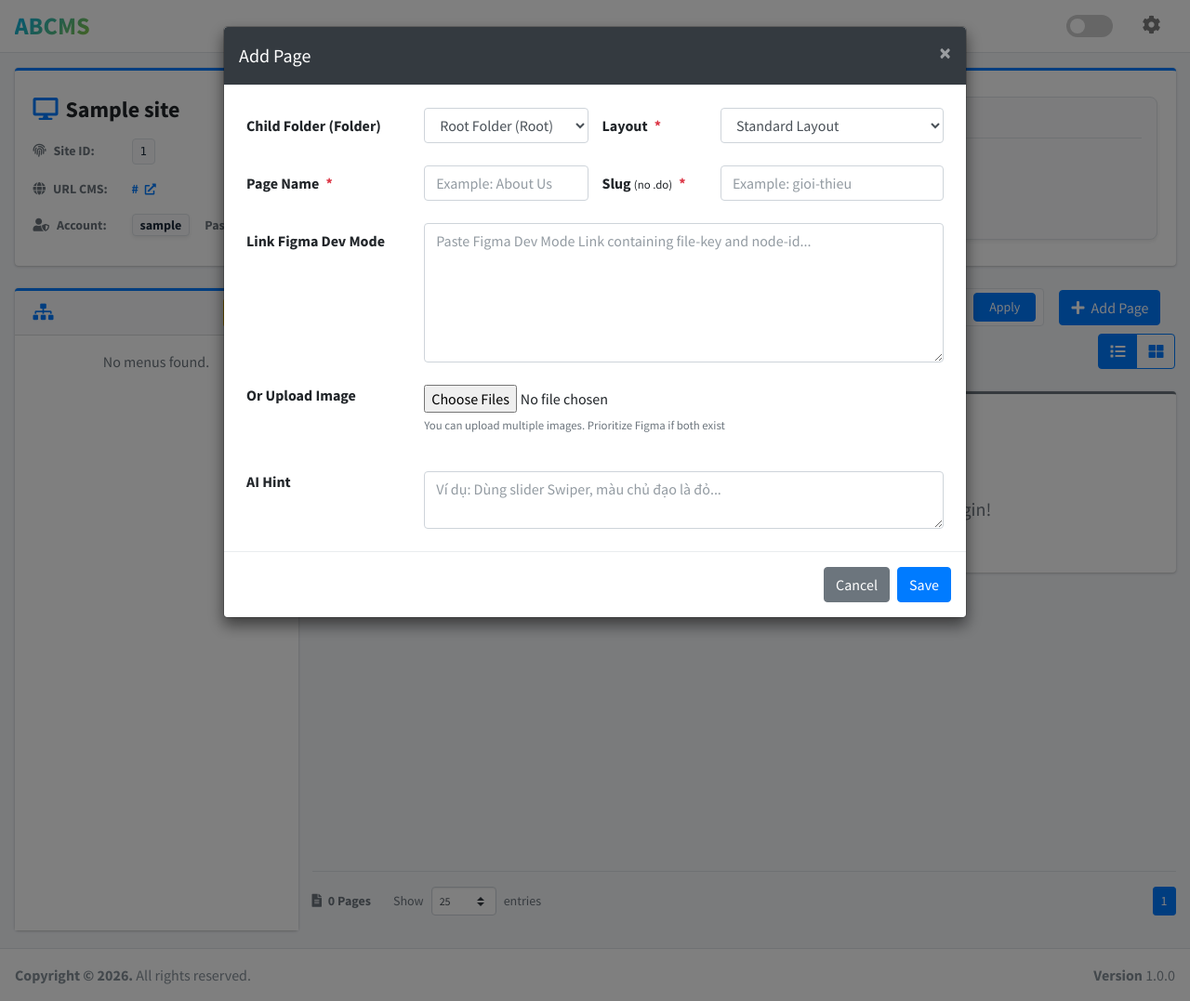
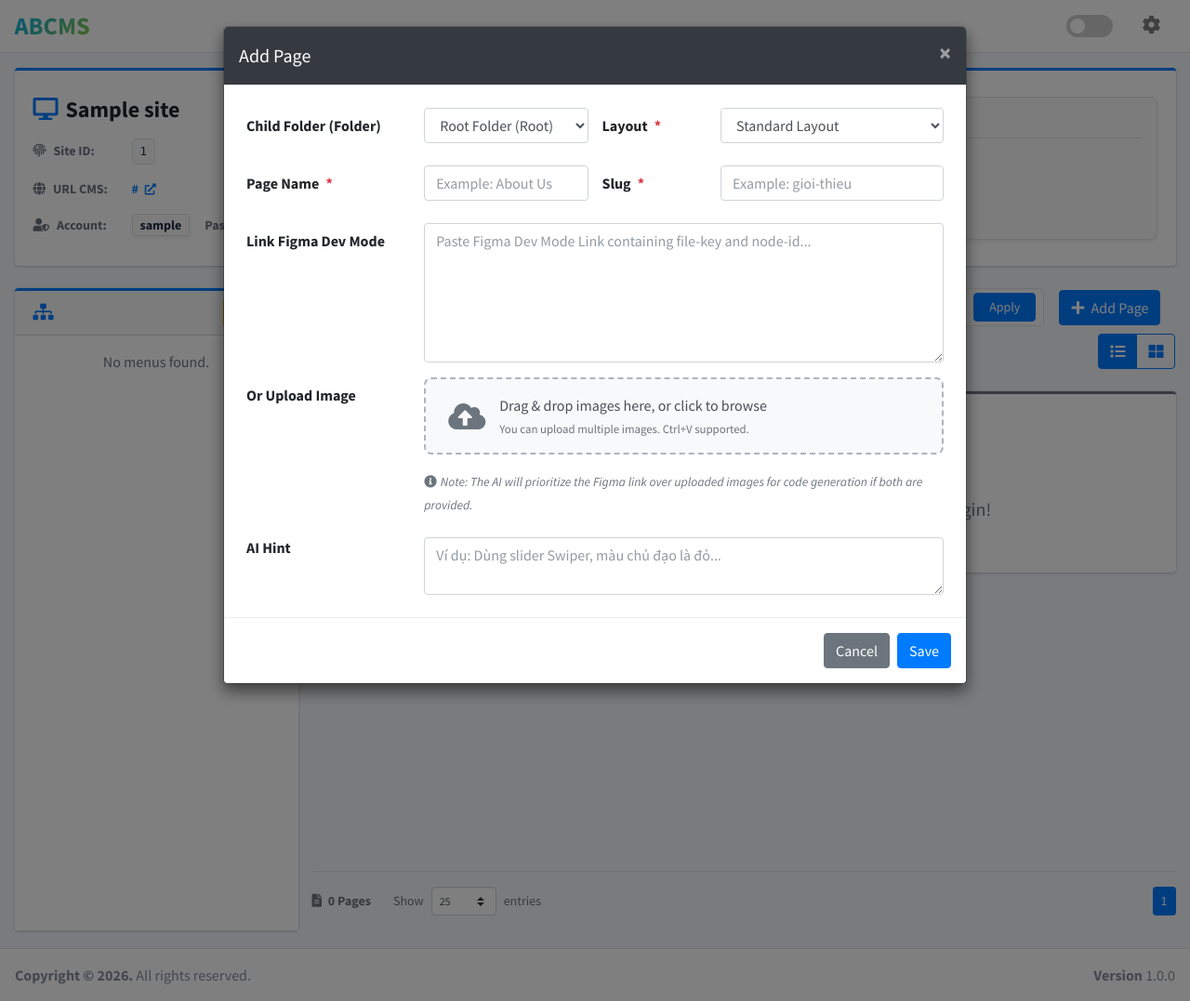
Before and after one commit to minhphong2311/ABCMS, a Flask app: template templates/site_detail.html in a window 1280 px wide, after a click on "Add Page". Shown: the whole page at 93% size. Run offline with Flask 3, Linux system fonts and the light colour scheme; the template is opened without the code that fills it: most values are stand-ins (such as "Sample title", 1, 10 or a date in 2020); data that the repository does not hold is empty; parts of the project's set-up code (start-up, migrations or seed data) failed here and were passed over; some libraries are stand-ins or nearby versions.

Commit message:
feat: Nâng cấp AI Chatbox (CoT, Fallback) và hoàn thiện Upload UI

````diff
--- a/app.py
+++ b/app.py
@@ -351,17 +351,20 @@ Mẫu bảng (table-template.html):
 ```
 
 Nhiệm vụ:
-1. Phân tích yêu cầu (có thể là thay đổi thẻ HTML (đổi tag, class, nội dung), thay đổi CSS (màu sắc, kích thước, khoảng cách), hoặc cả hai. Áp dụng các mẫu template nếu phù hợp.
-2. TUYỆT ĐỐI KHÔNG SỬ DỤNG INLINE STYLE TRONG HTML (`style="..."`). TẤT CẢ CÁC STYLE MỚI PHẢI ĐƯỢC VIẾT VÀO NỘI DUNG CSS ĐƯỢC TRẢ VỀ.
-3. Thực hiện thay đổi chính xác theo yêu cầu.
-4. Trả về TOÀN BỘ nội dung HTML (BẮT BUỘC giữ nguyên cấu trúc <!DOCTYPE html>, <head>, <link> nếu file gốc có) và CSS sau khi đã thay đổi.
-5. LƯU Ý CÚ PHÁP: Hãy cố gắng sử dụng nháy đơn (') cho các thuộc tính HTML (ví dụ <div class='my-class'>) và tự động escape các ký tự nháy kép để đảm bảo chuỗi JSON không bị lỗi (JSON Decode Error).
+1. NẾU KHÔNG HIỂU HOẶC THIẾU THÔNG TIN: Nếu yêu cầu không rõ ràng, hoặc bạn không tìm thấy thành phần cần sửa trong HTML gốc, hãy đặt `"needs_clarification": true` và điền câu hỏi vào trường `"question"` để hỏi lại người dùng. Bỏ trống html và css.
+2. NẾU ĐÃ RÕ YÊU CẦU:
+   a. "thinking": Phân tích logic (VD: "Người dùng muốn header width 100%. HTML gốc có class '.header-box'. Vậy tôi cần update class đó..."). QUAN SÁT KỸ HÌNH ẢNH GỐC để đảm bảo tỷ lệ đúng.
+   b. TUYỆT ĐỐI KHÔNG SỬ DỤNG INLINE STYLE.
+   c. Cung cấp TOÀN BỘ nội dung HTML (giữ nguyên cấu trúc <!DOCTYPE html> nếu có) và CSS mới. LƯU Ý CÚ PHÁP nháy đơn.
 
-Trả lời theo định dạng JSON sau (không thêm gì ngoài JSON, không bọc trong markdown):
+Trả lời theo định dạng JSON sau (không thêm gì ngoài JSON, không bọc markdown):
 {{
-  "explanation": "Giải thích RẤT NGẮN GỌN (1-2 câu) những gì đã thay đổi. BẮT BUỘC sử dụng ĐÚNG NGÔN NGỮ mà người dùng đã dùng để chat.",
-  "html": "toàn bộ nội dung HTML mới (hoặc chuỗi rỗng nếu không thay đổi HTML)",
-  "css": "toàn bộ nội dung CSS mới (hoặc chuỗi rỗng nếu không thay đổi CSS)"
+  "needs_clarification": false,
+  "question": "",
+  "thinking": "Phân tích logic từng bước",
+  "explanation": "Giải thích RẤT NGẮN GỌN thay đổi",
+  "html": "toàn bộ nội dung HTML mới",
+  "css": "toàn bộ nội dung CSS mới"
 }}"""
 
         import base64
@@ -397,11 +400,14 @@ Trả lời theo định dạng JSON sau (không thêm gì ngoài JSON, không b
             response_schema={
                 "type": "OBJECT",
                 "properties": {
+                    "needs_clarification": {"type": "BOOLEAN"},
+                    "question": {"type": "STRING"},
+                    "thinking": {"type": "STRING"},
                     "explanation": {"type": "STRING"},
                     "html": {"type": "STRING"},
                     "css": {"type": "STRING"}
                 },
-                "required": ["explanation", "html", "css"]
+                "required": ["needs_clarification", "question", "thinking", "explanation", "html", "css"]
             }
         )
 
@@ -412,7 +418,7 @@ Trả lời theo định dạng JSON sau (không thêm gì ngoài JSON, không b
         for attempt in range(max_retries):
             try:
                 response = client.models.generate_content(
-                    model='gemini-3.5-flash',
+                    model='gemini-3.6-flash',
                     contents=contents,
                     config=config
                 )
@@ -437,6 +443,15 @@ Trả lời theo định dạng JSON sau (không thêm gì ngoài JSON, không b
             text = text.split('```')[1].split('```')[0].strip()
 
         result = _json.loads(text)
+
+        needs_clarification = result.get('needs_clarification', False)
+        if needs_clarification:
+            return jsonify({
+                'success': True,
+                'reply': result.get('question', 'Xin lỗi, tôi chưa rõ ý bạn. Bạn có thể giải thích thêm hoặc chỉ rõ tên class/thẻ HTML cần sửa không?'),
+                'css_updated': False
+            })
+
         new_html = result.get('html', '').strip()
         new_css = result.get('css', '').strip()
         explanation = result.get('explanation', 'Đã cập nhật.')
--- a/routes/edit.py
+++ b/routes/edit.py
@@ -132,9 +132,12 @@ def edit_menu(site_id, menu_id):
         images_to_remove = []
 
     # Filter out removed paths and delete them from disk
+    remove_basenames = set(p.replace('\\', '/').split('/')[-1] for p in images_to_remove)
     new_existing_paths = []
+
     for path in existing_paths:
-        if path in images_to_remove or path.split('/')[-1] in images_to_remove or path.split('\\')[-1] in images_to_remove:
+        basename = path.replace('\\', '/').split('/')[-1]
+        if path in images_to_remove or basename in remove_basenames:
             try:
                 abs_path = path
                 if not os.path.isabs(abs_path):
--- a/routes/generate.py
+++ b/routes/generate.py
@@ -841,7 +841,7 @@ Trả lời theo định dạng JSON sau (không thêm gì ngoài JSON, không b
         from google import genai as _genai
         client = _genai.Client(api_key=api_key)
 
-        models_to_try = ['gemini-3.5-flash', 'gemini-2.0-flash', 'gemini-flash-latest']
+        models_to_try = ['gemini-3.6-flash', 'gemini-3.5-flash', 'gemini-2.0-flash', 'gemini-flash-latest']
         text = None
         for model in models_to_try:
             try:
@@ -1064,7 +1064,7 @@ STATUS: PERFECT (or NEEDS_FIX)
                 text = 'STATUS: NEEDS_FIX\n\n```html\n<div class="content-box"><div class="con-box"><h4 class="h4-tit01">Demo Title</h4><p class="con-p">Mock response.</p></div></div>\n```\n\n```css\n.content-box { padding: 20px; }\n```'
             else:
                 with compare_and_fix_visuals.api_lock:
-                    models_to_try = ['gemini-2.0-flash', 'gemini-2.0-flash-lite', 'gemini-flash-latest', 'gemini-3.5-flash']
+                    models_to_try = ['gemini-3.6-flash', 'gemini-2.0-flash', 'gemini-2.0-flash-lite', 'gemini-flash-latest', 'gemini-3.5-flash']
                     text = None
                     last_error = None
                     for model in models_to_try:
@@ -1299,7 +1299,7 @@ Return ONLY a valid JSON object matching this schema without markdown formatting
 """
             contents = gemini_files + [prompt]
             response = client.models.generate_content(
-                model='gemini-3.5-flash',
+                model='gemini-3.6-flash',
                 contents=contents
             )
 
--- a/templates/site_detail.html
+++ b/templates/site_detail.html
@@ -608,7 +608,7 @@ Email: phongnguyen@andvina.com
               <input type="text" class="form-control" id="menu_name" name="menu_name" required placeholder="Example: About Us">
             </div>
 
-            <div class="col-md-2 col-form-label"><label for="menu_slug">Slug <small>(no .do)</small> <span class="text-danger ml-1">*</span></label></div>
+            <div class="col-md-2 col-form-label"><label for="menu_slug">Slug <span class="text-danger ml-1">*</span></label></div>
             <div class="col-md-4">
               <input type="text" class="form-control" id="menu_slug" name="menu_slug" required placeholder="Example: gioi-thieu">
             </div>
@@ -622,14 +622,27 @@ Email: phongnguyen@andvina.com
           </div>
 
           <div class="row form-group mb-3">
-            <div class="col-md-3 col-form-label"><label for="image_file">Or Upload Image</label></div>
+            <div class="col-md-3 col-form-label"><label>Or Upload Image</label></div>
             <div class="col-md-9">
-              <input type="file" class="form-control-file mt-2" id="image_files" name="image_files" accept="image/*" multiple onchange="previewImages(this, 'add_image_status')">
-              <small class="form-text text-muted">You can upload multiple images. Prioritize Figma if both exist</small>
-              <div id="add_image_status" class="mt-3 d-flex flex-wrap gap-2" style="display: none; gap: 10px;">
+              <div class="custom-upload-box">
+                  <i class="fas fa-cloud-upload-alt"></i>
+                  <div>
+                      <p>Drag & drop images here, or click to browse</p>
+                      <small class="form-text text-muted mt-1">You can upload multiple images. Ctrl+V supported.</small>
+                  </div>
+                  <input type="file" id="image_files" name="image_files" accept="image/*" multiple onchange="previewImages(this, 'add_image_status')">
+              </div>
+              <div id="add_image_status" class="preview-wrapper d-none">
                   <!-- Previews will be injected here -->
               </div>
-              <button type="button" class="btn btn-outline-danger btn-sm mt-2" id="btn_remove_add_image" style="display: none;" onclick="removeAddImages()">Clear Images</button>
+              <button type="button" class="btn btn-outline-danger btn-sm mt-2 d-none" id="btn_remove_add_image" onclick="removeAddImages()">Clear Images</button>
+            </div>
+          </div>
+
+          <div class="row mb-3">
+            <div class="col-md-3"></div>
+            <div class="col-md-9">
+              <span class="text-muted priority-note"><i class="fas fa-info-circle mr-1"></i>Note: The AI will prioritize the Figma link over uploaded images for code generation if both are provided.</span>
             </div>
           </div>
 
@@ -684,7 +697,7 @@ Email: phongnguyen@andvina.com
               <input type="text" class="form-control" id="edit_menu_name" name="menu_name" required>
             </div>
 
-            <div class="col-md-2 col-form-label"><label for="edit_menu_slug">Slug <small>(no .do)</small> <span class="text-danger ml-1">*</span></label></div>
+            <div class="col-md-2 col-form-label"><label for="edit_menu_slug">Slug <span class="text-danger ml-1">*</span></label></div>
             <div class="col-md-4">
               <input type="text" class="form-control" id="edit_menu_slug" name="menu_slug" required>
             </div>
@@ -698,19 +711,32 @@ Email: phongnguyen@andvina.com
           </div>
 
           <div class="row form-group mb-3">
-            <div class="col-md-3 col-form-label"><label for="edit_image_file">Or Upload Image</label></div>
+            <div class="col-md-3 col-form-label"><label>Or Upload Image</label></div>
             <div class="col-md-9">
-              <input type="file" class="form-control-file mt-2" id="edit_image_files" name="image_files" accept="image/*" multiple onchange="previewImages(this, 'edit_new_image_status');">
-              <small class="form-text text-muted">You can upload multiple images. Prioritize Figma if both exist</small>
+              <div class="custom-upload-box">
+                  <i class="fas fa-cloud-upload-alt"></i>
+                  <div>
+                      <p>Drag & drop images here, or click to browse</p>
+                      <small class="form-text text-muted mt-1">You can upload multiple images. Ctrl+V supported.</small>
+                  </div>
+                  <input type="file" id="edit_image_files" name="image_files" accept="image/*" multiple onchange="previewImages(this, 'edit_new_image_status');">
+              </div>
               <input type="hidden" id="images_to_remove" name="images_to_remove" value="[]">
 
-              <div id="edit_existing_image_status" class="mt-3 d-flex flex-wrap gap-2" style="display: none; gap: 10px;">
+              <div id="edit_existing_image_status" class="preview-wrapper d-none">
                   <!-- Previews will be injected here -->
               </div>
 
-              <div id="edit_new_image_status" class="mt-3 d-flex flex-wrap gap-2" style="display: none; gap: 10px; border-top: 1px dashed #ccc; padding-top: 10px;">
+              <div id="edit_new_image_status" class="preview-wrapper preview-wrapper-new d-none">
                   <!-- New Previews will be injected here -->
               </div>
+            </div>
+          </div>
+
+          <div class="row mb-3">
+            <div class="col-md-3"></div>
+            <div class="col-md-9">
+              <span class="text-muted priority-note"><i class="fas fa-info-circle mr-1"></i>Note: The AI will prioritize the Figma link over uploaded images for code generation if both are provided.</span>
             </div>
           </div>
 
@@ -823,6 +849,87 @@ Email: phongnguyen@andvina.com
 .tree-node.bg-info, .tree-leaf.bg-info {
     color: #fff !important;
 }
+
+/* Priority Note */
+.priority-note {
+    font-size: 0.85rem;
+    font-style: italic;
+}
+
+/* Upload Area Styles */
+.custom-upload-box {
+    border: 2px dashed #adb5bd;
+    border-radius: 8px;
+    padding: 1rem 1.5rem;
+    text-align: left;
+    background: #f8f9fa;
+    transition: all 0.3s ease;
+    cursor: pointer;
+    position: relative;
+    display: flex;
+    align-items: center;
+    gap: 15px;
+}
+.custom-upload-box:hover {
+    border-color: #007bff;
+    background: #e9ecef;
+}
+body.dark-mode .custom-upload-box {
+    background: #343a40;
+    border-color: #6c757d;
+}
+body.dark-mode .custom-upload-box:hover {
+    background: #495057;
+    border-color: #17a2b8;
+}
+.custom-upload-box input[type="file"] {
+    position: absolute;
+    width: 100%;
+    height: 100%;
+    top: 0;
+    left: 0;
+    opacity: 0;
+    cursor: pointer;
+}
+.custom-upload-box i {
+    font-size: 2rem;
+    color: #6c757d;
+    margin-bottom: 0;
+}
+.custom-upload-box p {
+    margin: 0;
+    font-weight: 500;
+    color: #495057;
+}
+body.dark-mode .custom-upload-box p {
+    color: #ced4da;
+}
+
+/* Image Preview Styles */
+.preview-wrapper {
+    margin-top: 15px;
+    display: flex;
+    flex-wrap: wrap;
+    gap: 10px;
+}
+.preview-wrapper-new {
+    border-top: 1px dashed #ccc;
+    padding-top: 10px;
+}
+.preview-img-thumb {
+    max-height: 150px;
+    min-height: 50px;
+    min-width: 50px;
+}
+.btn-remove-preview {
+    top: -10px;
+    right: -10px;
+    border-radius: 50%;
+    padding: 0.1rem 0.3rem;
+    line-height: 1;
+    z-index: 2;
+}
+
 .tree-node.bg-info .text-muted, .tree-leaf.bg-info .text-muted, .tree-leaf.bg-info .text-secondary {
     color: #f8f9fa !important;
 }
@@ -1492,7 +1599,8 @@ function openEditMenuModal(btnElement) {
     imagesToRemoveInput.value = "[]";
     existingStatusDiv.innerHTML = ''; // clear
     newStatusDiv.innerHTML = '';
-    newStatusDiv.style.display = 'none';
+    newStatusDiv.classList.remove('d-flex');
+    newStatusDiv.classList.add('d-none');
     document.getElementById('edit_image_files').value = '';
 
     if (imagePaths) {
@@ -1503,17 +1611,19 @@ function openEditMenuModal(btnElement) {
             const safePath = path.replace(/\\/g, '\\\\');
             const imgHTML = `
                 <div class="position-relative d-inline-block existing-image-container">
-                    <img src="/uploads/{{ site.id }}/${filename}" alt="Uploaded Image" class="img-thumbnail" style="max-height: 150px;">
-                    <button type="button" class="btn btn-danger btn-sm position-absolute" style="top: -10px; right: -10px; border-radius: 50%; padding: 0.1rem 0.3rem; line-height: 1;" onclick="removeExistingImage('${safePath}', this)" title="Remove Image">
+                    <img src="/uploads/{{ site.id }}/${filename}" alt="Uploaded Image" class="img-thumbnail preview-img-thumb">
+                    <button type="button" class="btn btn-danger btn-sm position-absolute btn-remove-preview" onclick="removeExistingImage('${safePath}', this)" title="Remove Image">
                         <i class="fas fa-times"></i>
                     </button>
                 </div>
             `;
             existingStatusDiv.insertAdjacentHTML('beforeend', imgHTML);
         });
-        existingStatusDiv.style.display = 'flex';
+        existingStatusDiv.classList.remove('d-none');
+        existingStatusDiv.classList.add('d-flex');
     } else {
-        existingStatusDiv.style.display = 'none';
+        existingStatusDiv.classList.remove('d-flex');
+        existingStatusDiv.classList.add('d-none');
     }
 
     // Set form action dynamically with id
@@ -1526,7 +1636,8 @@ function openEditMenuModal(btnElement) {
 function removeExistingImage(path, btnElement) {
     const container = btnElement.closest('.existing-image-container');
     if(container) {
-        container.style.display = 'none';
+        container.classList.remove('d-inline-block');
+        container.classList.add('d-none');
     }
 
     const hiddenInput = document.getElementById('images_to_remove');
@@ -1549,24 +1660,52 @@ function previewImages(input, statusId) {
     const btnRemove = isAdd ? document.getElementById('btn_remove_add_image') : null;
 
     if (input.files && input.files.length > 0) {
-        Array.from(input.files).forEach(file => {
+        Array.from(input.files).forEach((file, index) => {
+            const container = document.createElement('div');
+            container.className = 'position-relative d-inline-block new-image-container';
+            container.innerHTML = `
+                <img alt="Preview" class="img-thumbnail preview-img-thumb">
+                <button type="button" class="btn btn-danger btn-sm position-absolute btn-remove-preview" onclick="removeNewImage('${input.id}', ${index}, '${statusId}')" title="Remove Image">
+                    <i class="fas fa-times"></i>
+                </button>
+            `;
+            statusDiv.appendChild(container);
+
+            const img = container.querySelector('img');
             var reader = new FileReader();
             reader.onload = function(e) {
-                const imgHTML = `
-                    <div class="position-relative d-inline-block">
-                        <img src="${e.target.result}" alt="Preview" class="img-thumbnail" style="max-height: 150px;">
-                    </div>
-                `;
-                statusDiv.insertAdjacentHTML('beforeend', imgHTML);
+                img.src = e.target.result;
             }
             reader.readAsDataURL(file);
         });
-        statusDiv.style.display = 'flex';
-        if(btnRemove) btnRemove.style.display = 'inline-block';
+        statusDiv.classList.remove('d-none');
+        statusDiv.classList.add('d-flex');
+        if(btnRemove) {
+            btnRemove.classList.remove('d-none');
+            btnRemove.classList.add('d-inline-block');
+        }
     } else {
-        statusDiv.style.display = 'none';
-        if(btnRemove) btnRemove.style.display = 'none';
-    }
+        statusDiv.classList.remove('d-flex');
+        statusDiv.classList.add('d-none');
+        if(btnRemove) {
+            btnRemove.classList.remove('d-inline-block');
+            btnRemove.classList.add('d-none');
+        }
+    }
+}
+
+function removeNewImage(inputId, fileIndex, statusId) {
+    const input = document.getElementById(inputId);
+    if (!input.files || input.files.length === 0) return;
+
+    const dt = new DataTransfer();
+    for (let i = 0; i < input.files.length; i++) {
+        if (i !== fileIndex) {
+            dt.items.add(input.files[i]);
+        }
+    }
+    input.files = dt.files;
+    previewImages(input, statusId);
 }
 
 function removeAddImages() {
@@ -2311,6 +2450,55 @@ function changePageSize() {
     currentPage = 1;
     applyFilters();
 }
+
+// Hỗ trợ paste (Ctrl+V) hình ảnh từ clipboard
+document.addEventListener('paste', function(e) {
+    const addModal = document.getElementById('addMenuModal');
+    const editModal = document.getElementById('editMenuModal');
+
+    let targetInput = null;
+    let targetStatusId = null;
+
+    // Kiểm tra xem modal nào đang được mở
+    if (addModal && addModal.classList.contains('show')) {
+        targetInput = document.getElementById('image_files');
+        targetStatusId = 'add_image_status';
+    } else if (editModal && editModal.classList.contains('show')) {
+        targetInput = document.getElementById('edit_image_files');
+        targetStatusId = 'edit_new_image_status';
+    }
+
+    if (!targetInput) return;
+
+    const items = (e.clipboardData || e.originalEvent.clipboardData).items;
+    let files = [];
+
+    for (let index in items) {
+        let item = items[index];
+        if (item.kind === 'file' && item.type.indexOf('image/') !== -1) {
+            files.push(item.getAsFile());
+        }
+    }
+
+    if (files.length > 0) {
+        e.preventDefault();
+
+        const dataTransfer = new DataTransfer();
+        // Giữ lại file cũ nếu người dùng paste nhiều lần (tuỳ chọn),
+        // ở đây ta sẽ gộp chung file cũ và mới để tiện lợi hơn
+        if (targetInput.files && targetInput.files.length > 0) {
+            for (let i = 0; i < targetInput.files.length; i++) {
+                dataTransfer.items.add(targetInput.files[i]);
+            }
+        }
+        for (let file of files) {
+            dataTransfer.items.add(file);
+        }
+
+        targetInput.files = dataTransfer.files;
+        previewImages(targetInput, targetStatusId);
+    }
+});
 </script>
 
 
````
